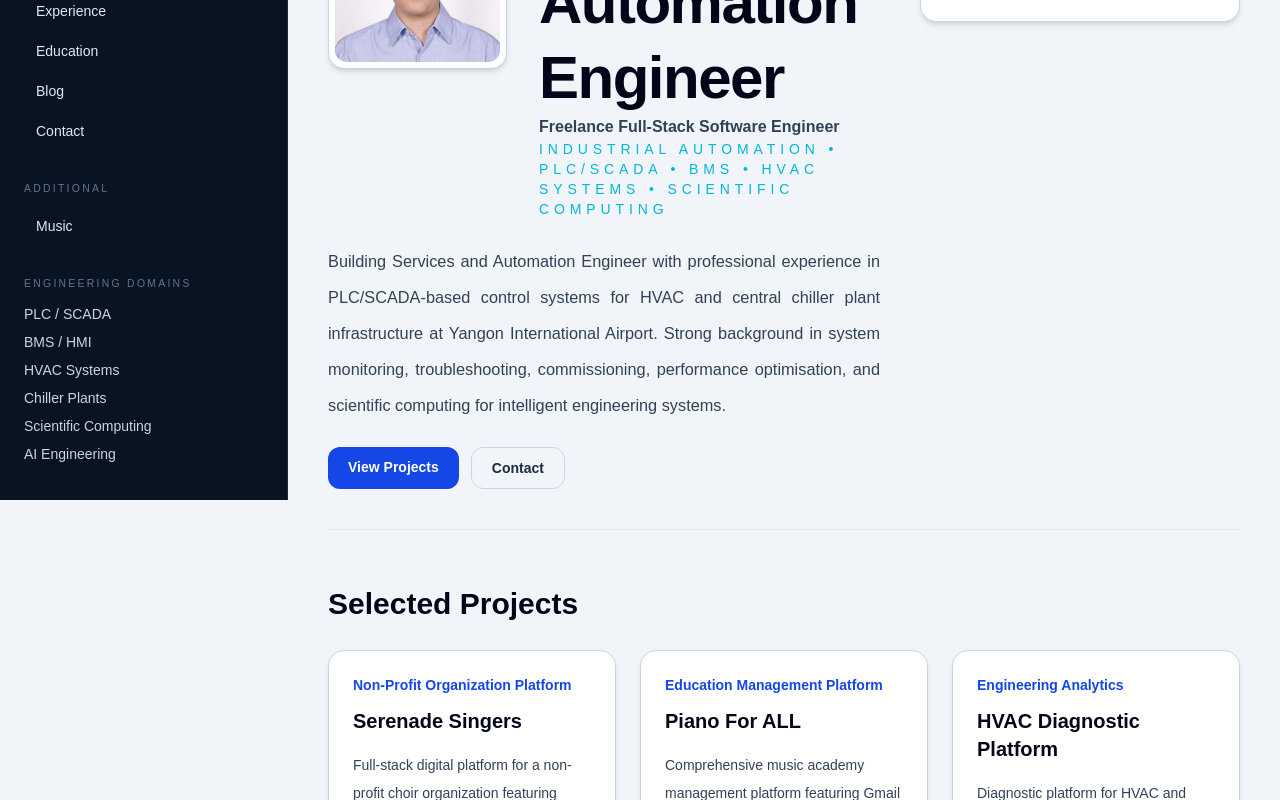
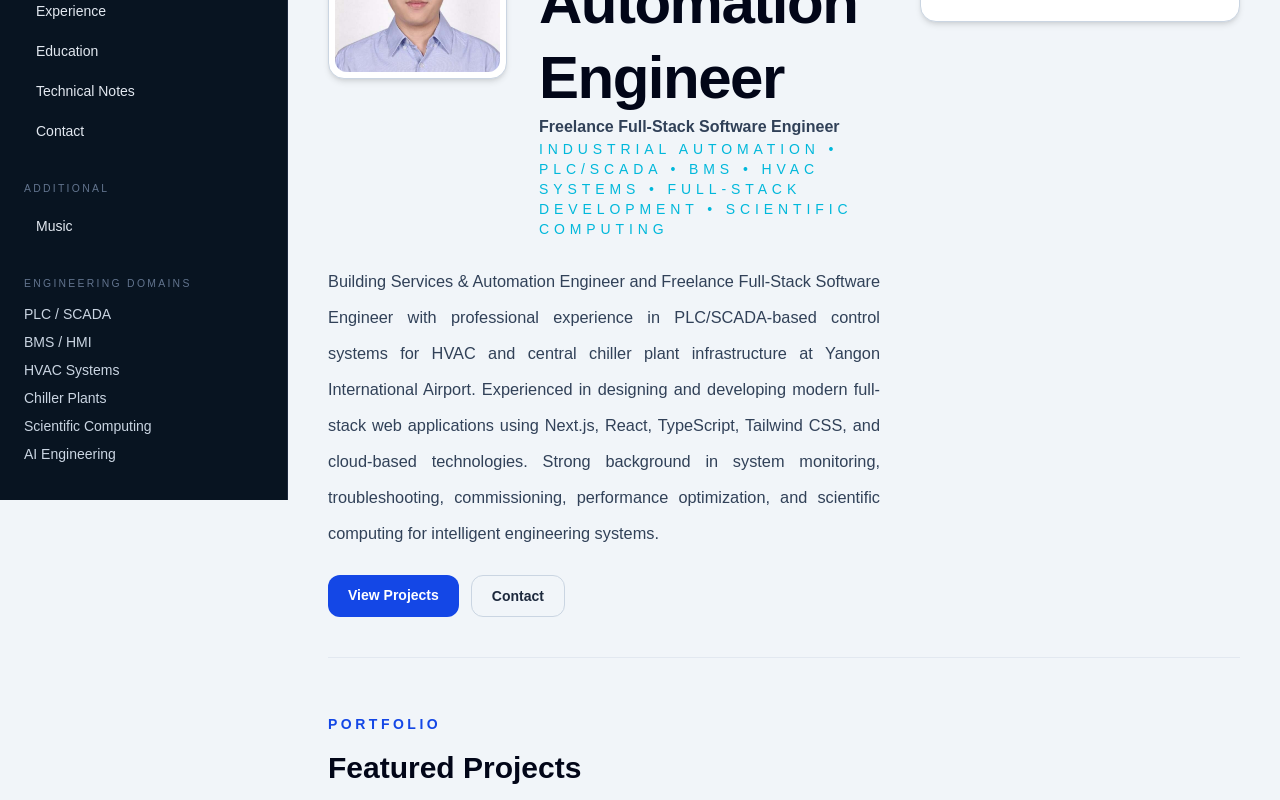
Before and after one commit to Eric9435/aungphonemyat, a Next.js app: page / in a window 1280 px wide. Shown: the part 300-1100 px from the top of the page. Built offline with nearby package versions, Linux system fonts and the light colour scheme.

Commit message:
Polish portfolio professional headings

```diff
--- a/src/components/layout/FixedSidebar.tsx
+++ b/src/components/layout/FixedSidebar.tsx
@@ -4,7 +4,7 @@ const mainLinks = [
   { label: "Skills", href: "#skills" },
   { label: "Experience", href: "#experience" },
   { label: "Education", href: "#education" },
-  { label: "Blog", href: "#blog" },
+  { label: "Technical Notes", href: "#blog" },
   { label: "Contact", href: "#contact" }
 ];
 
--- a/src/components/layout/Footer.tsx
+++ b/src/components/layout/Footer.tsx
@@ -7,7 +7,7 @@ export default function Footer() {
         </p>
 
         <p className="mt-3 text-xs uppercase tracking-[0.2em] text-slate-400">
-          Industrial Automation • HVAC Systems • Scientific Computing
+          Industrial Automation • Full-Stack Development • Scientific Computing
         </p>
       </div>
     </footer>
--- a/src/components/notes/EngineeringNotesPreview.tsx
+++ b/src/components/notes/EngineeringNotesPreview.tsx
@@ -10,7 +10,7 @@ export default function EngineeringNotesPreview() {
           </p>
 
           <h2 className="mt-4 text-4xl font-bold tracking-tight text-slate-950">
-            Engineering Notes
+            Technical Notes & Articles
           </h2>
         </div>
 
--- a/src/components/projects/ProjectsSection.tsx
+++ b/src/components/projects/ProjectsSection.tsx
@@ -3,7 +3,13 @@ import { projects } from "@/data/projects";
 export default function ProjectsSection() {
   return (
     <section id="projects" className="py-14">
-      <h2 className="text-3xl font-bold text-slate-950">Selected Projects</h2>
+      <p className="text-sm font-semibold uppercase tracking-[0.25em] text-blue-700">
+        Portfolio
+      </p>
+      <h2 className="mt-4 text-3xl font-bold text-slate-950">Featured Projects</h2>
+      <p className="mt-4 max-w-3xl text-sm leading-7 text-slate-700">
+        Selected engineering software, full-stack web applications, and knowledge systems demonstrating expertise in industrial automation, scientific computing, and modern software engineering.
+      </p>
 
       <div className="mt-7 grid gap-6 md:grid-cols-2 xl:grid-cols-3">
         {projects.map((project) => {
--- a/src/data/profile/profile.ts
+++ b/src/data/profile/profile.ts
@@ -3,12 +3,12 @@ export const profile = {
   title: "Airport Building Services & Automation Engineer",
   subtitle: "Freelance Full-Stack Software Engineer",
   tagline:
-    "Industrial Automation • PLC/SCADA • BMS • HVAC Systems • Scientific Computing",
+    "Industrial Automation • PLC/SCADA • BMS • HVAC Systems • Full-Stack Development • Scientific Computing",
   location: "Yangon, Myanmar",
   email: "aungphonemyat9435@gmail.com",
   phone: ["+959 425096424", "+959 772806376"],
   github: "https://github.com/Eric9435",
   portfolio: "https://eric9435.github.io/aungphonemyat/",
   about:
-    "Building Services and Automation Engineer with professional experience in PLC/SCADA-based control systems for HVAC and central chiller plant infrastructure at Yangon International Airport. Strong background in system monitoring, troubleshooting, commissioning, performance optimisation, and scientific computing for intelligent engineering systems."
+    "Building Services & Automation Engineer and Freelance Full-Stack Software Engineer with professional experience in PLC/SCADA-based control systems for HVAC and central chiller plant infrastructure at Yangon International Airport. Experienced in designing and developing modern full-stack web applications using Next.js, React, TypeScript, Tailwind CSS, and cloud-based technologies. Strong background in system monitoring, troubleshooting, commissioning, performance optimization, and scientific computing for intelligent engineering systems."
 };
```
